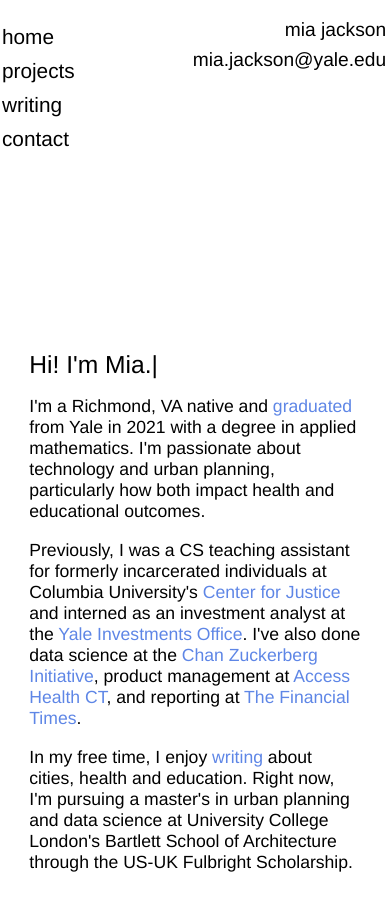
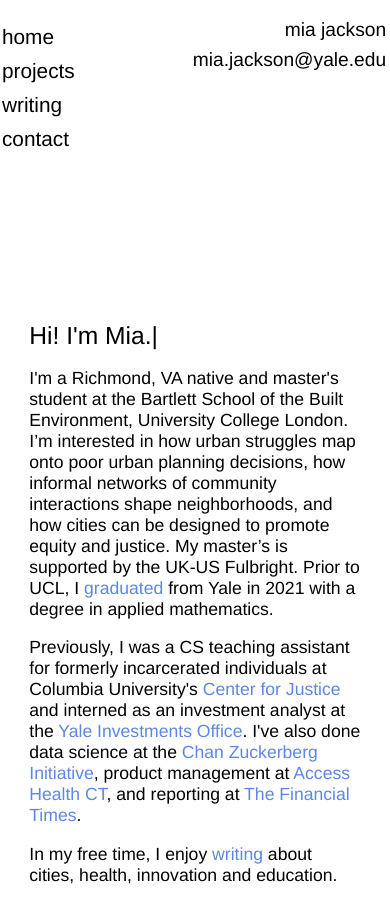
Before and after one commit to miajackson25/personal_website, a React (Create React App) app: page / in a window 390 px wide. Built offline with nearby package versions, Linux system fonts and the light colour scheme.

Commit message:
adding redone description

```diff
--- a/src/App.css
+++ b/src/App.css
@@ -143,8 +143,8 @@ a {
 .intro-page-together {
   position: absolute;
   left: 50%;
-  top: 22%;
-  width: 90%;
+  top: 20%;
+  width: 95%;
   transform: translate(-50%, -50%);
 }
 
@@ -164,7 +164,7 @@ a {
   width: 63%;
   font-size: 1.2em;
   left: 50%;
-  top: 25%;
+  top: 19%;
   transform: translate(-50%, 0);
   animation: fadein 1s;
   -moz-animation: fadein 1s; /* Firefox */
@@ -298,7 +298,7 @@ a {
     left: 50%;
     margin-left: 0%;
     margin-right: 0%;
-    top: 59%;
+    top: 57%;
     width: 100%;
   }
   .photo {
--- a/src/App.js
+++ b/src/App.js
@@ -95,10 +95,10 @@ function Home() {
             <Typist cursor={{blink:true}}>Hi! <Typist.Delay ms={600} /> I'm Mia.
             </Typist>
             </div>
-            <p>I'm a Richmond, VA native and <a href="https://news.yale.edu/2021/05/20/using-data-and-technology-create-more-just-world" className="links-to-previous-jobs" target="_blank" rel="noopener noreferrer">graduated</a> from Yale in 2021 with a degree in applied mathematics. I'm passionate about technology and urban planning, particularly how both impact health and educational outcomes.</p>
+            <p>I'm a Richmond, VA native and master's student at the Bartlett School of the Built Environment, University College London. I’m interested in how urban struggles map onto poor urban planning decisions, how informal networks of community interactions shape neighborhoods, and how cities can be designed to promote equity and justice. My master’s is supported by the UK-US Fulbright. Prior to UCL, I <a href="https://news.yale.edu/2021/05/20/using-data-and-technology-create-more-just-world" className="links-to-previous-jobs" target="_blank" rel="noopener noreferrer">graduated</a> from Yale in 2021 with a degree in applied mathematics.</p>
             <p>Previously, I was a CS teaching assistant for formerly incarcerated individuals at Columbia University's <a className="links-to-previous-jobs" href="https://centerforjustice.columbia.edu/justicethroughcode" target="_blank" rel="noopener noreferrer">Center for Justice</a> and interned as an investment analyst at the <a href="https://investments.yale.edu/" className="links-to-previous-jobs"> Yale Investments Office</a>.
              I've also done data science at the <a href="https://chanzuckerberg.com/" className="links-to-previous-jobs" target="_blank" rel="noopener noreferrer"> Chan Zuckerberg Initiative</a>, product management at <a href="https://www.accesshealthct.com/" className="links-to-previous-jobs" target="_blank" rel="noopener noreferrer"> Access Health CT</a>, and reporting at <a href="https://www.ft.com/" className="links-to-previous-jobs" target="_blank" rel="noopener noreferrer"> The Financial Times</a>.</p>
-            <p>In my free time, I enjoy <Link to="/writing" style={{"color": "#5e86e6"}}>writing</Link> about cities, health and education. Right now, I'm pursuing a master's in urban planning and data science at University College London's Bartlett School of Architecture through the US-UK Fulbright Scholarship.</p>
+            <p>In my free time, I enjoy <Link to="/writing" style={{"color": "#5e86e6"}}>writing</Link> about cities, health, innovation and education. </p>
 
           </div>
       </div>
@@ -138,7 +138,7 @@ function Writing() {
       </div>
       <div className="writing-main-text">
         <p style={{"font-size":"1.5em"}}>writing</p>
-        <p>In my free time, I enjoy writing about cities, health and education. At Yale, my long-form essay about independent primary care clinics entitled, <i>What One Small Health Clinic Tells Us About Healing</i>, won the Williams H. Schubart prize for a distinguished piece on nonfiction writing. I also worked as a reporting intern for the Financial Times' industry publication, <a href="https://www.ftspecialist.com/" target="_blank" rel="noopener noreferrer">Health Payer Specialist</a>, where I wrote about innovation and equity in the health insurance industry.</p>
+        <p>My writing focuses on cities, health, education, and innovation. At Yale, my long-form essay about independent primary care clinics entitled, <i>What One Small Health Clinic Tells Us About Healing</i>, won the Williams H. Schubart prize for a distinguished piece on nonfiction writing. I also worked as a reporting intern for the Financial Times' industry publication, <a href="https://www.ftspecialist.com/" target="_blank" rel="noopener noreferrer">Health Payer Specialist</a>, where I wrote about innovation and equity in the health insurance industry.</p>
         <p>Selected Work:</p>
         <ul>
           <li><a className="links-to-articles" href="https://undark.org/2021/10/04/opinion-government-food-aid-programs-need-a-digital-facelift/" target="_blank" rel="noopener noreferrer">Opinion: Government Food Aid Programs Need A Digital Facelift</a>, Published in <b style={{"color":"#5e86e6"}}>Undark Magazine</b> and <b style={{"color":"#5e86e6"}}>The Daily Beast</b>, 10/21</li>
```
